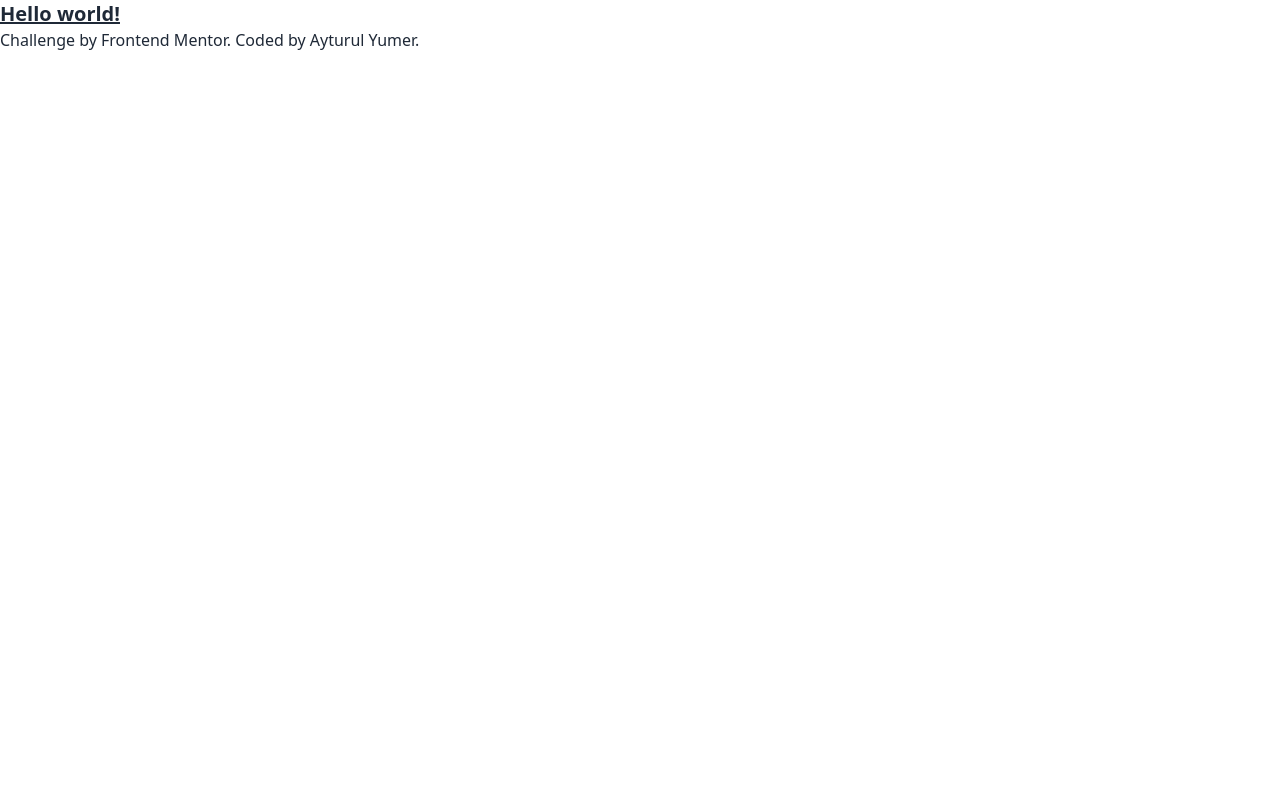
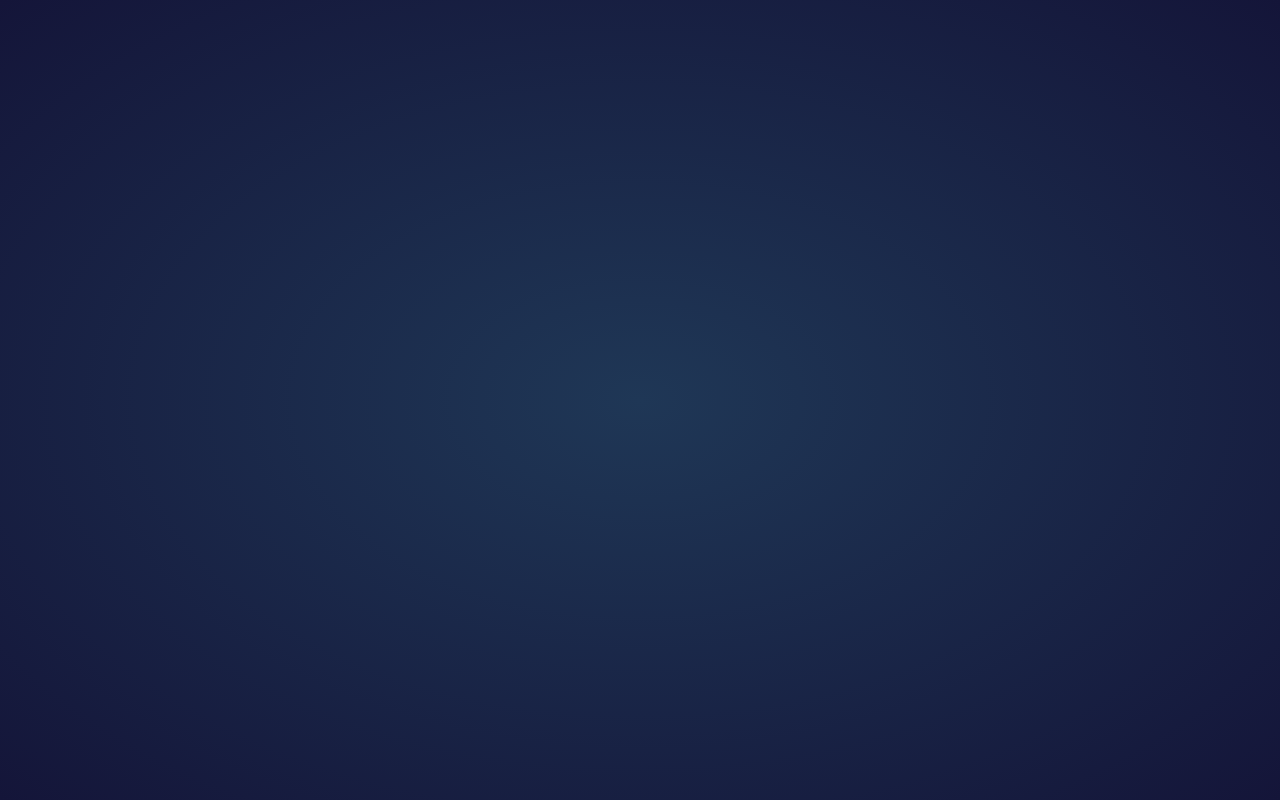
Before and after one commit to ayturulyumer/Rock-Paper-Scissors-Game, a React (Vite) app: page / in a window 1280 px wide. Built offline with nearby package versions, Linux system fonts and the light colour scheme.

Commit message:
Add bg color

```diff
--- a/index.html
+++ b/index.html
@@ -9,9 +9,9 @@
   <body>
     <div id="root"></div>
     <script type="module" src="/src/main.jsx"></script>
-    <div class="attribution">
+    <!-- <div class="attribution bg-black">
       Challenge by <a href="https://www.frontendmentor.io?ref=challenge" target="_blank">Frontend Mentor</a>.
       Coded by <a href="https://github.com/ayturulyumer">Ayturul Yumer</a>.
-    </div>
+    </div> -->
   </body>
 </html>
--- a/src/App.jsx
+++ b/src/App.jsx
@@ -1,7 +1,5 @@
 export default function App() {
   return (
-    <h1 className="text-xl font-bold underline">
-      Hello world!
-    </h1>
-  )
+    <div className="h-screen w-screen bg-[radial-gradient(ellipse_at_center,_var(--tw-gradient-stops))] from-[#1f3756] to-[#141539]"></div>
+  );
 }
```
